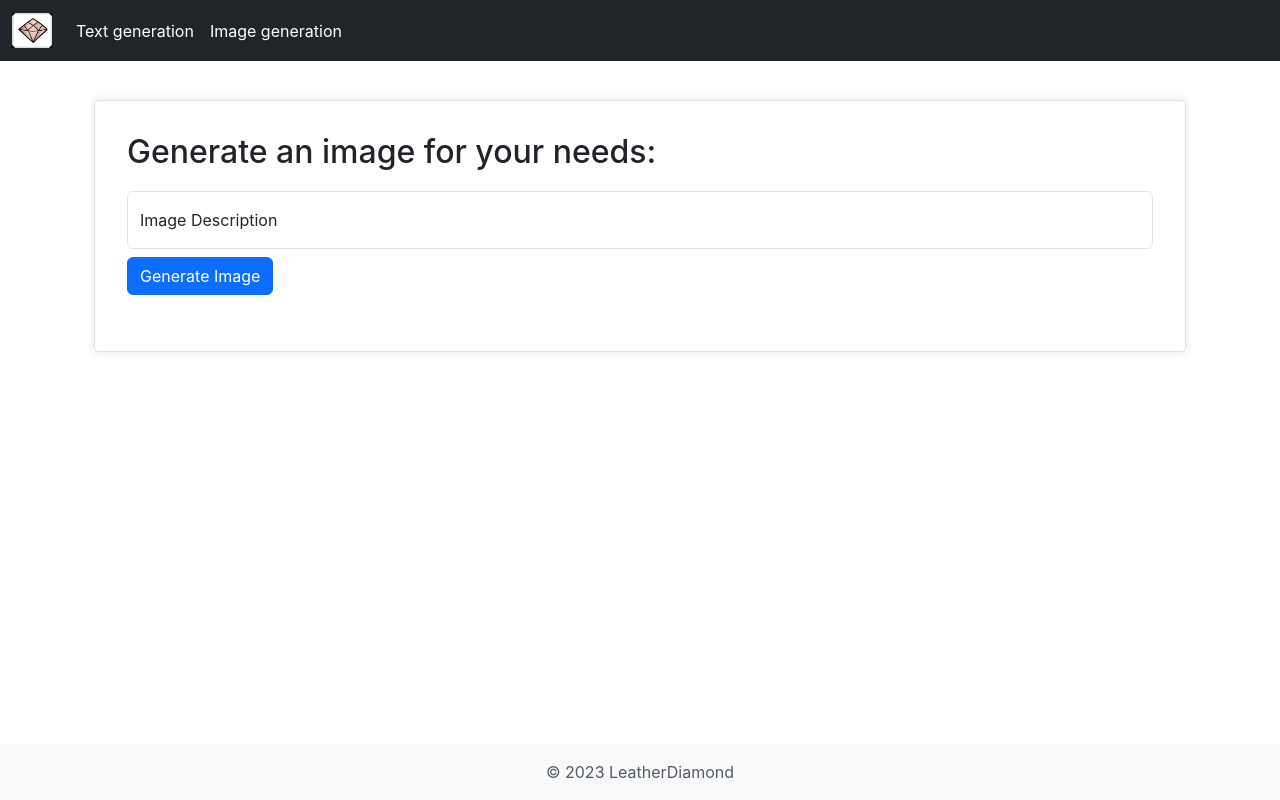
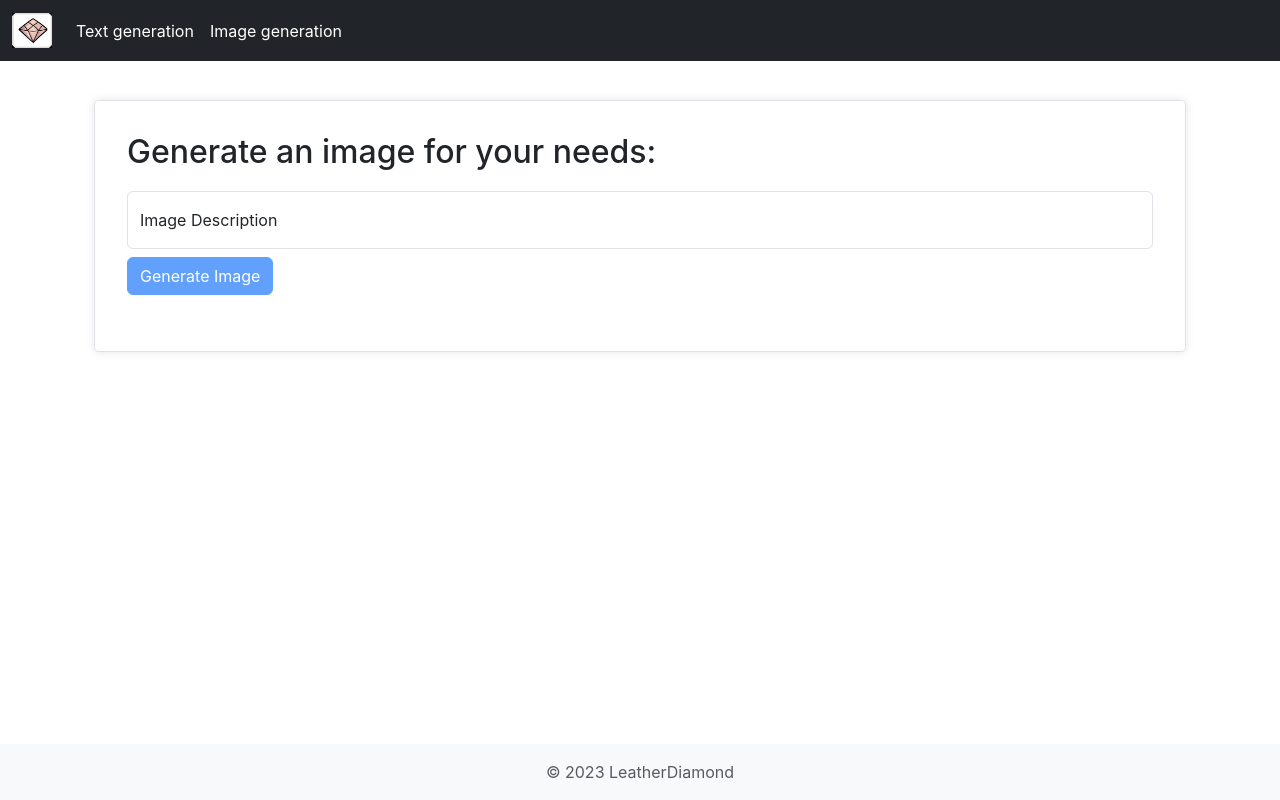
Before and after one commit to LeatherDiamond/chatGPT-content-generator-Frontend, a React (Create React App) app: page /generate-image in a window 1280 px wide. Built offline with nearby package versions, Linux system fonts and the light colour scheme; no server answers.

Commit message:
Image form complete

```diff
--- a/src/components/GeneratedImageForm/GeneratedImageForm.jsx
+++ b/src/components/GeneratedImageForm/GeneratedImageForm.jsx
@@ -61,7 +61,7 @@ function GeneratedImageForm() {
             />
             <label htmlFor="image-description">Image Description</label> {}
           </div>
-          <button type="submit" disabled={isLoading} className="btn btn-primary mt-2">
+          <button type="submit" disabled={isLoading || description.trim() === ''} className="btn btn-primary mt-2">
             {isLoading ? 'Generating...' : 'Generate Image'}
           </button>
         </form>
--- a/src/components/Layout/Layout.jsx
+++ b/src/components/Layout/Layout.jsx
@@ -30,9 +30,9 @@ function Layout({ children }) {
           </div>
         </main>
 
-        <footer class="footer mt-auto py-3 bg-body-tertiary">
-        <div class="container">
-          <span class="text-body-secondary">&copy; 2023 LeatherDiamond</span>
+        <footer className="footer mt-auto py-3 bg-body-tertiary">
+        <div className="container">
+          <span className="text-body-secondary">&copy; 2023 LeatherDiamond</span>
         </div>
       </footer>
       </div>
```
